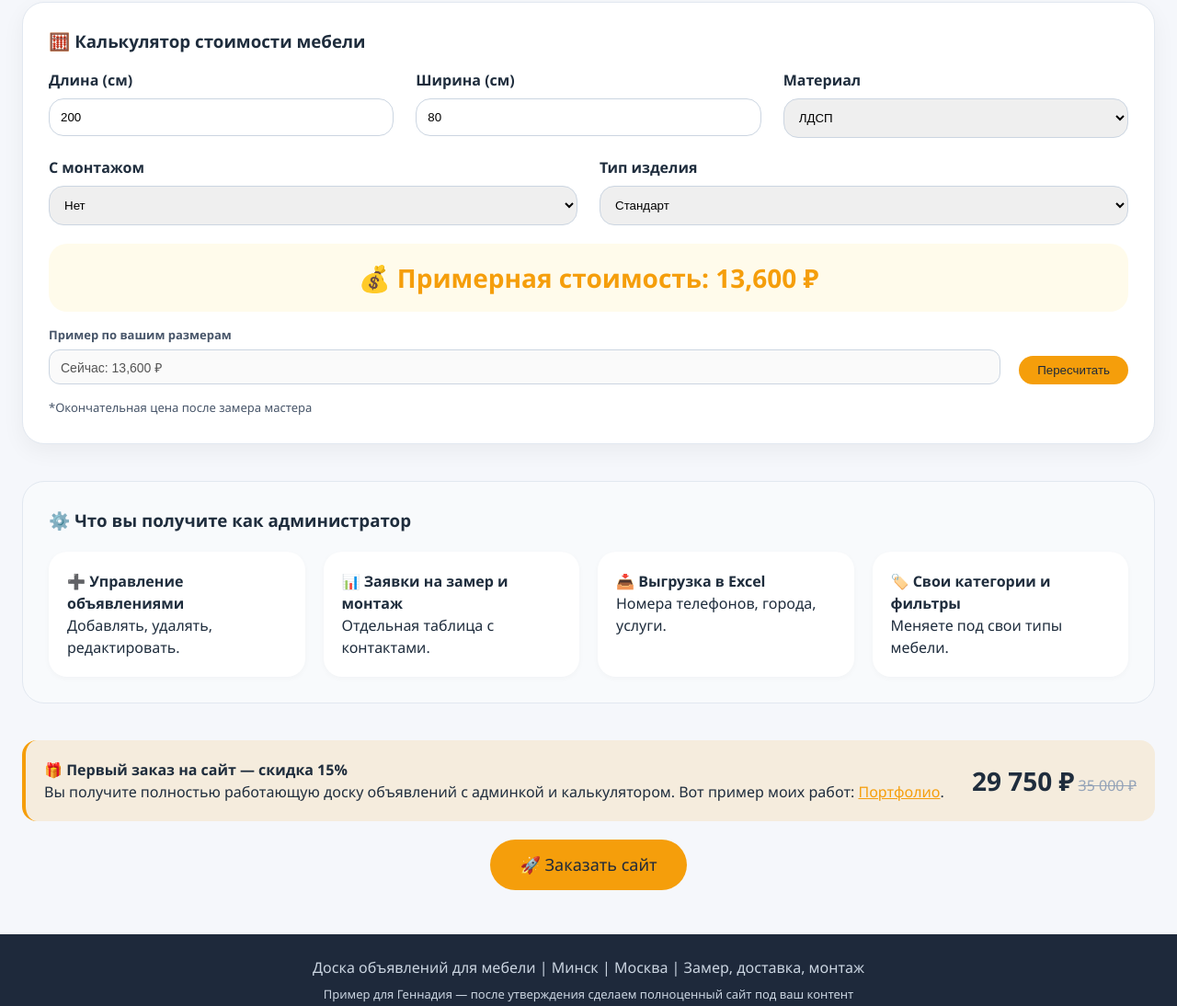
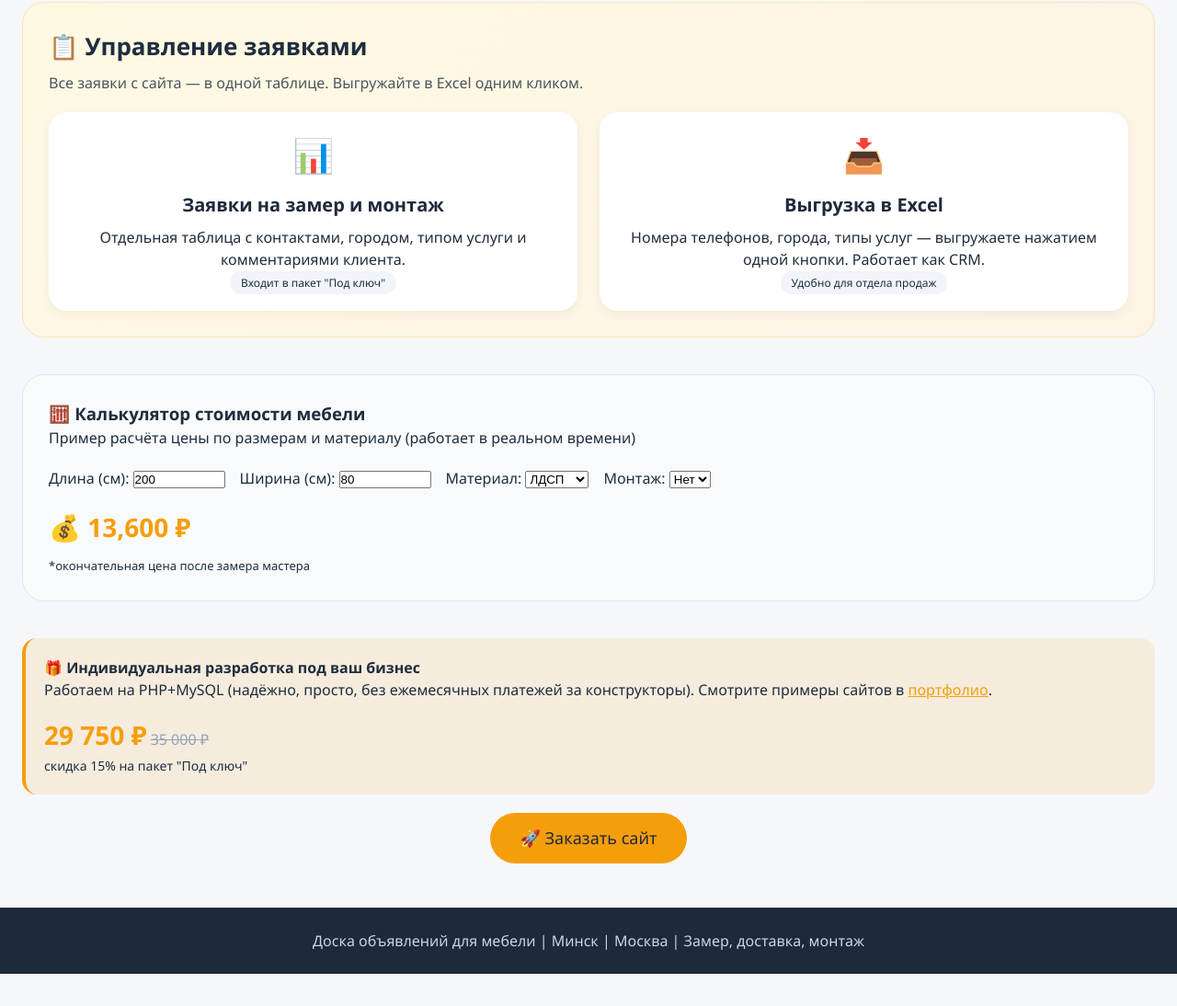
Before and after one commit to Aleks-ars-ops/notice-board-furniture, a plain HTML site: page index.html in a window 1280 px wide. Shown: the part 1285-2379 px from the top of the page at 92% size. After the commit the page ends 2344 px from the top, so only its background shows below. Drawn offline with Linux system fonts and the light colour scheme.

Commit message:
Update index.html

```diff
--- a/index.html
+++ b/index.html
@@ -115,7 +115,7 @@
         }
         .ads-grid {
             display: grid;
-            grid-template-columns: repeat(auto-fill, minmax(320px, 1fr));
+            grid-template-columns: repeat(auto-fill, minmax(300px, 1fr));
             gap: 24px;
             margin: 24px 0;
         }
@@ -180,45 +180,6 @@
         }
         .btn-phone { background: #10b981; color: white; }
         .btn-message { background: #3b82f6; color: white; }
-        /* Calculator */
-        .calc-card {
-            background: white;
-            border-radius: 24px;
-            padding: 28px;
-            margin: 40px 0;
-            box-shadow: 0 8px 24px rgba(0,0,0,0.05);
-            border: 1px solid #e2e8f0;
-        }
-        .calc-row {
-            display: flex;
-            gap: 24px;
-            flex-wrap: wrap;
-            margin-bottom: 20px;
-        }
-        .calc-field {
-            flex: 1;
-        }
-        .calc-field label {
-            font-weight: 600;
-            display: block;
-            margin-bottom: 8px;
-        }
-        .calc-field input, .calc-field select {
-            width: 100%;
-            padding: 12px;
-            border-radius: 16px;
-            border: 1px solid #cbd5e1;
-        }
-        .price-result {
-            font-size: 28px;
-            font-weight: 800;
-            color: #f59e0b;
-            background: #fffbeb;
-            padding: 16px;
-            border-radius: 20px;
-            text-align: center;
-            margin-top: 20px;
-        }
         /* Admin Panel */
         .admin-panel {
             background: #f8fafc;
@@ -240,6 +201,44 @@
             flex: 1;
             min-width: 180px;
             box-shadow: 0 2px 6px rgba(0,0,0,0.03);
+        }
+        /* New: Заявки и Excel блок */
+        .leads-excel-block {
+            background: linear-gradient(135deg, #fef9e3 0%, #fdf4e6 100%);
+            border-radius: 24px;
+            padding: 28px;
+            margin: 40px 0;
+            border: 1px solid #ffe5b4;
+        }
+        .leads-excel-grid {
+            display: flex;
+            flex-wrap: wrap;
+            gap: 24px;
+            margin-top: 20px;
+            justify-content: center;
+        }
+        .leads-card {
+            background: white;
+            border-radius: 20px;
+            padding: 20px;
+            flex: 1;
+            min-width: 200px;
+            text-align: center;
+            box-shadow: 0 4px 12px rgba(0,0,0,0.05);
+        }
+        .leads-card h4 {
+            font-size: 20px;
+            margin-bottom: 8px;
+            color: #1e293b;
+        }
+        .icon-emoj {
+            font-size: 36px;
+            margin-bottom: 12px;
+        }
+        .price-badge {
+            font-size: 28px;
+            font-weight: 800;
+            color: #f59e0b;
         }
         .offer-badge {
             background: #f59e0b20;
@@ -289,52 +288,70 @@
         </div>
     </div>
 
-    <!-- Объявления с реальными фото (Unsplash) -->
+    <!-- Объявления с реальными фото (ваши ссылки) -->
     <div class="section-title">📌 Свежие объявления</div>
     <div class="ads-grid">
-        <div class="ad-card"><div class="ad-image" style="background-image: url('https://images.unsplash.com/photo-1556911220-bff31c812dba?w=600&h=400&fit=crop');"></div><div class="ad-content"><div class="ad-title">Кухонный гарнитур премиум</div><div class="ad-price">85 000 ₽</div><div class="ad-details"><span>📍 Минск</span><span>🔧 С монтажом</span></div><div class="ad-tags"><span class="tag">Массив дуба</span><span class="tag">Гранит</span></div><div class="ad-buttons"><a href="#" class="btn-small btn-phone">📞 Позвонить</a><a href="#" class="btn-small btn-message">✉️ Написать</a></div></div></div>
-        <div class="ad-card"><div class="ad-image" style="background-image: url('https://images.unsplash.com/photo-1540518614846-7eded2c3cd34?w=600&h=400&fit=crop');"></div><div class="ad-content"><div class="ad-title">Кровать-трансформер</div><div class="ad-price">24 500 ₽</div><div class="ad-details"><span>📍 Москва</span><span>📦 Без монтажа</span></div><div class="ad-tags"><span class="tag">Ортопед. матрас</span><span class="tag">Доставка</span></div><div class="ad-buttons"><a href="#" class="btn-small btn-phone">📞 Позвонить</a><a href="#" class="btn-small btn-message">✉️ Написать</a></div></div></div>
-        <div class="ad-card"><div class="ad-image" style="background-image: url('https://images.unsplash.com/photo-1585421514280-5a1ec9926612?w=600&h=400&fit=crop');"></div><div class="ad-content"><div class="ad-title">Шкаф-купе на заказ</div><div class="ad-price">от 32 000 ₽</div><div class="ad-details"><span>📍 Минск</span><span>🔧 С монтажом</span></div><div class="ad-tags"><span class="tag">Зеркальные двери</span><span class="tag">Встроенный</span></div><div class="ad-buttons"><a href="#" class="btn-small btn-phone">📞 Позвонить</a><a href="#" class="btn-small btn-message">✉️ Написать</a></div></div></div>
-        <div class="ad-card"><div class="ad-image" style="background-image: url('https://images.unsplash.com/photo-1560448205-4d9b3e6bb6db?w=600&h=400&fit=crop');"></div><div class="ad-content"><div class="ad-title">Угловой диван</div><div class="ad-price">58 000 ₽</div><div class="ad-details"><span>📍 Москва</span><span>🔧 С монтажом</span></div><div class="ad-tags"><span class="tag">Велюр</span><span class="tag">Механизм "Еврокнижка"</span></div><div class="ad-buttons"><a href="#" class="btn-small btn-phone">📞 Позвонить</a><a href="#" class="btn-small btn-message">✉️ Написать</a></div></div></div>
+        <div class="ad-card"><div class="ad-image" style="background-image: url('https://kuhnivspb.com/wp-content/uploads/2026/02/kuhnya-23-500x354.jpg'); background-size: cover;"></div><div class="ad-content"><div class="ad-title">Кухонный гарнитур премиум</div><div class="ad-price">85 000 ₽</div><div class="ad-details"><span>📍 Минск</span><span>🔧 С монтажом</span></div><div class="ad-tags"><span class="tag">Массив дуба</span><span class="tag">Гранит</span></div><div class="ad-buttons"><a href="#" class="btn-small btn-phone">📞 Позвонить</a><a href="#" class="btn-small btn-message">✉️ Написать</a></div></div></div>
+
+        <div class="ad-card"><div class="ad-image" style="background-image: url('https://gutermebel.com/assets/cache_image/products/59/1_442x326_dde.jpg'); background-size: cover;"></div><div class="ad-content"><div class="ad-title">Кровать-трансформер</div><div class="ad-price">24 500 ₽</div><div class="ad-details"><span>📍 Москва</span><span>📦 Без монтажа</span></div><div class="ad-tags"><span class="tag">Ортопед. матрас</span><span class="tag">Доставка</span></div><div class="ad-buttons"><a href="#" class="btn-small btn-phone">📞 Позвонить</a><a href="#" class="btn-small btn-message">✉️ Написать</a></div></div></div>
+
+        <div class="ad-card"><div class="ad-image" style="background-image: url('https://www.spb.bestmebelshop.ru/upload/resize_cache/iblock/94a/1000_750_1cb3ed90bb4b099ee9292aa8dda3584d7/94a9158d1faeaa21dd8d5b70f3fbdde0.jpg'); background-size: cover;"></div><div class="ad-content"><div class="ad-title">Шкаф-купе на заказ</div><div class="ad-price">от 32 000 ₽</div><div class="ad-details"><span>📍 Минск</span><span>🔧 С монтажом</span></div><div class="ad-tags"><span class="tag">Зеркальные двери</span><span class="tag">Встроенный</span></div><div class="ad-buttons"><a href="#" class="btn-small btn-phone">📞 Позвонить</a><a href="#" class="btn-small btn-message">✉️ Написать</a></div></div></div>
+
+        <div class="ad-card"><div class="ad-image" style="background-image: url('https://optim.tildacdn.com/stor3665-6139-4964-a336-396333306631/-/contain/569x569/center/center/-/format/webp/40746872.jpg.webp'); background-size: cover;"></div><div class="ad-content"><div class="ad-title">Угловой диван</div><div class="ad-price">58 000 ₽</div><div class="ad-details"><span>📍 Москва</span><span>🔧 С монтажом</span></div><div class="ad-tags"><span class="tag">Велюр</span><span class="tag">Механизм "Еврокнижка"</span></div><div class="ad-buttons"><a href="#" class="btn-small btn-phone">📞 Позвонить</a><a href="#" class="btn-small btn-message">✉️ Написать</a></div></div></div>
     </div>
 
-    <!-- Калькулятор как в портфолио (динамический) -->
-    <div class="calc-card">
-        <h3 style="margin-bottom: 16px;">🧮 Калькулятор стоимости мебели</h3>
-        <div class="calc-row">
-            <div class="calc-field"><label>Длина (см)</label><input type="number" id="length" value="200" step="10"></div>
-            <div class="calc-field"><label>Ширина (см)</label><input type="number" id="width" value="80" step="10"></div>
-            <div class="calc-field"><label>Материал</label><select id="material"><option value="1">ЛДСП</option><option value="1.5">МДФ</option><option value="2.5">Массив дуба</option></select></div>
-        </div>
-        <div class="calc-row">
-            <div class="calc-field"><label>С монтажом</label><select id="assembly"><option value="1">Нет</option><option value="1.25">Да (+25%)</option></select></div>
-            <div class="calc-field"><label>Тип изделия</label><select id="productType"><option value="1">Стандарт</option><option value="1.2">Премиум</option></select></div>
-        </div>
-        <div class="price-result" id="calcPrice">💰 Примерная стоимость: 0 ₽</div>
-        <div class="filters-grid" style="margin-top: 16px; justify-content: space-between;">
-            <div class="filter-group"><label>Пример по вашим размерам</label><input id="totalPriceDisplay" value="Сейчас: 15 400 ₽" disabled></div>
-            <div><button class="btn btn-primary" onclick="updatePrice()">Пересчитать</button></div>
-        </div>
-        <div style="font-size: 13px; color: #475569; margin-top: 16px;">*Окончательная цена после замера мастера</div>
-    </div>
-
-    <!-- Админ-панель и предложение с портфолио -->
-    <div class="admin-panel">
-        <h3>⚙️ Что вы получите как администратор</h3>
-        <div class="admin-grid">
-            <div class="admin-card"><strong>➕ Управление объявлениями</strong><br>Добавлять, удалять, редактировать.</div>
-            <div class="admin-card"><strong>📊 Заявки на замер и монтаж</strong><br>Отдельная таблица с контактами.</div>
-            <div class="admin-card"><strong>📥 Выгрузка в Excel</strong><br>Номера телефонов, города, услуги.</div>
-            <div class="admin-card"><strong>🏷️ Свои категории и фильтры</strong><br>Меняете под свои типы мебели.</div>
+    <!-- БЛОК: ЗАЯВКИ НА ЗАМЕР И МОНТАЖ + ВЫГРУЗКА EXCEL (ОТДЕЛЬНАЯ ТАБЛИЦА) -->
+    <div class="leads-excel-block">
+        <h3 style="font-size: 26px; margin-bottom: 8px;">📋 Управление заявками</h3>
+        <p style="margin-bottom: 16px; opacity: 0.8;">Все заявки с сайта — в одной таблице. Выгружайте в Excel одним кликом.</p>
+        <div class="leads-excel-grid">
+            <div class="leads-card">
+                <div class="icon-emoj">📊</div>
+                <h4>Заявки на замер и монтаж</h4>
+                <p>Отдельная таблица с контактами, городом, типом услуги и комментариями клиента.</p>
+                <span class="tag">Входит в пакет "Под ключ"</span>
+            </div>
+            <div class="leads-card">
+                <div class="icon-emoj">📥</div>
+                <h4>Выгрузка в Excel</h4>
+                <p>Номера телефонов, города, типы услуг — выгружаете нажатием одной кнопки. Работает как CRM.</p>
+                <span class="tag">Удобно для отдела продаж</span>
+            </div>
         </div>
     </div>
 
-    <!-- Блок с вашим портфолио и скидкой (честно и красиво) -->
+    <!-- Калькулятор (упрощённая демо-версия) -->
+    <div class="admin-panel" style="margin-top: 0;">
+        <h3>🧮 Калькулятор стоимости мебели</h3>
+        <p>Пример расчёта цены по размерам и материалу (работает в реальном времени)</p>
+        <div style="display: flex; gap: 16px; flex-wrap: wrap; margin: 20px 0;">
+            <div><label>Длина (см): <input type="number" id="length" value="200" style="width: 100px;"></label></div>
+            <div><label>Ширина (см): <input type="number" id="width" value="80" style="width: 100px;"></label></div>
+            <div><label>Материал:
+                <select id="material">
+                    <option value="1">ЛДСП</option>
+                    <option value="1.5">МДФ</option>
+                    <option value="2">Массив</option>
+                </select>
+            </label></div>
+            <div><label>Монтаж:
+                <select id="assembly">
+                    <option value="1">Нет</option>
+                    <option value="1.25">Да</option>
+                </select>
+            </label></div>
+        </div>
+        <div class="price-badge" id="calcPrice">💰 0 ₽</div>
+        <div style="font-size: 13px; margin-top: 12px;">*окончательная цена после замера мастера</div>
+    </div>
+
+    <!-- Предложение со скидкой и ссылкой на портфолио -->
     <div class="offer-badge">
-        <div><strong>🎁 Первый заказ на сайт — скидка 15%</strong><br>
-        Вы получите полностью работающую доску объявлений с админкой и калькулятором. Вот пример моих работ: <a href="https://aleks-ars-ops.github.io/PORTFOLLIO1/" target="_blank" style="color:#f59e0b;">Портфолио</a>.
+        <div><strong>🎁 Индивидуальная разработка под ваш бизнес</strong><br>
+        Работаем на PHP+MySQL (надёжно, просто, без ежемесячных платежей за конструкторы). Смотрите примеры сайтов в <a href="https://aleks-ars-ops.github.io/PORTFOLLIO1/" target="_blank" style="color:#f59e0b;">портфолио</a>.
         </div>
-        <div><span style="font-size: 28px; font-weight:800;">29 750 ₽</span> <span style="text-decoration:line-through; color:#94a3b8;">35 000 ₽</span></div>
+        <div><span class="price-badge" style="font-size: 28px;">29 750 ₽</span> <span style="text-decoration:line-through; color:#94a3b8;">35 000 ₽</span><br>
+        <span style="font-size: 14px;">скидка 15% на пакет "Под ключ"</span></div>
     </div>
     <div style="text-align: center; margin: 20px 0 32px;">
         <a href="#" class="btn btn-primary" style="padding: 14px 32px; font-size: 18px;">🚀 Заказать сайт</a>
@@ -343,7 +360,6 @@
 
 <div class="footer">
     <p>Доска объявлений для мебели | Минск | Москва | Замер, доставка, монтаж</p>
-    <p style="margin-top: 8px; font-size: 13px;">Пример для Геннадия — после утверждения сделаем полноценный сайт под ваш контент</p>
 </div>
 
 <script>
@@ -352,21 +368,16 @@
         let width = parseFloat(document.getElementById('width').value) || 0;
         let material = parseFloat(document.getElementById('material').value);
         let assembly = parseFloat(document.getElementById('assembly').value);
-        let productType = parseFloat(document.getElementById('productType').value);
         let area = (length * width) / 10000;
         let base = area * 8500;
-        let price = base * material * productType * assembly;
+        let price = base * material * assembly;
         if (price < 5000) price = 5000;
-        let resultElement = document.getElementById('calcPrice');
-        resultElement.innerHTML = `💰 Примерная стоимость: ${Math.round(price).toLocaleString()} ₽`;
-        let totalPriceDisplay = document.getElementById('totalPriceDisplay');
-        if (totalPriceDisplay) totalPriceDisplay.value = `Сейчас: ${Math.round(price).toLocaleString()} ₽`;
+        document.getElementById('calcPrice').innerHTML = `💰 ${Math.round(price).toLocaleString()} ₽`;
     }
     document.getElementById('length').addEventListener('input', updatePrice);
     document.getElementById('width').addEventListener('input', updatePrice);
     document.getElementById('material').addEventListener('change', updatePrice);
     document.getElementById('assembly').addEventListener('change', updatePrice);
-    document.getElementById('productType').addEventListener('change', updatePrice);
     updatePrice();
 </script>
 </body>
```
